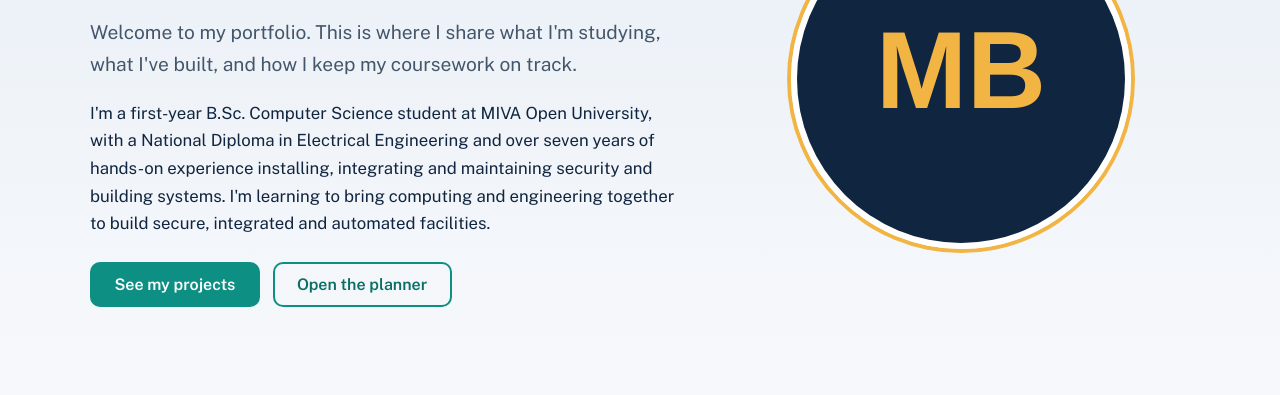
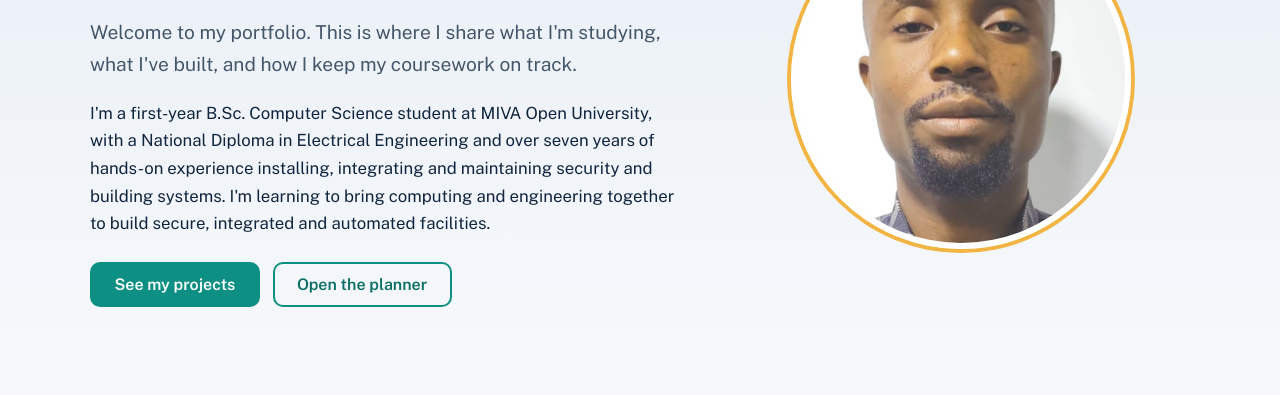
Before and after one commit to lukemaxwell285-hue/COS106-Portfolio, a plain HTML site: page index.html in a window 1280 px wide. Shown: the part 278-673 px from the top of the page. Drawn offline with nearby package versions, Linux system fonts and the light colour scheme.

Commit message:
Replace profile image format from SVG to JPG

```diff
--- a/index.html
+++ b/index.html
@@ -40,7 +40,7 @@
           </div>
         </div>
         <figure class="hero-photo">
-          <img src="images/profile.svg" alt="Portrait of Moses Babalola" width="360" height="360">
+          <img src="images/profile.jpg" alt="Portrait of Moses Babalola" width="360" height="360">
         </figure>
       </div>
     </section>
```
